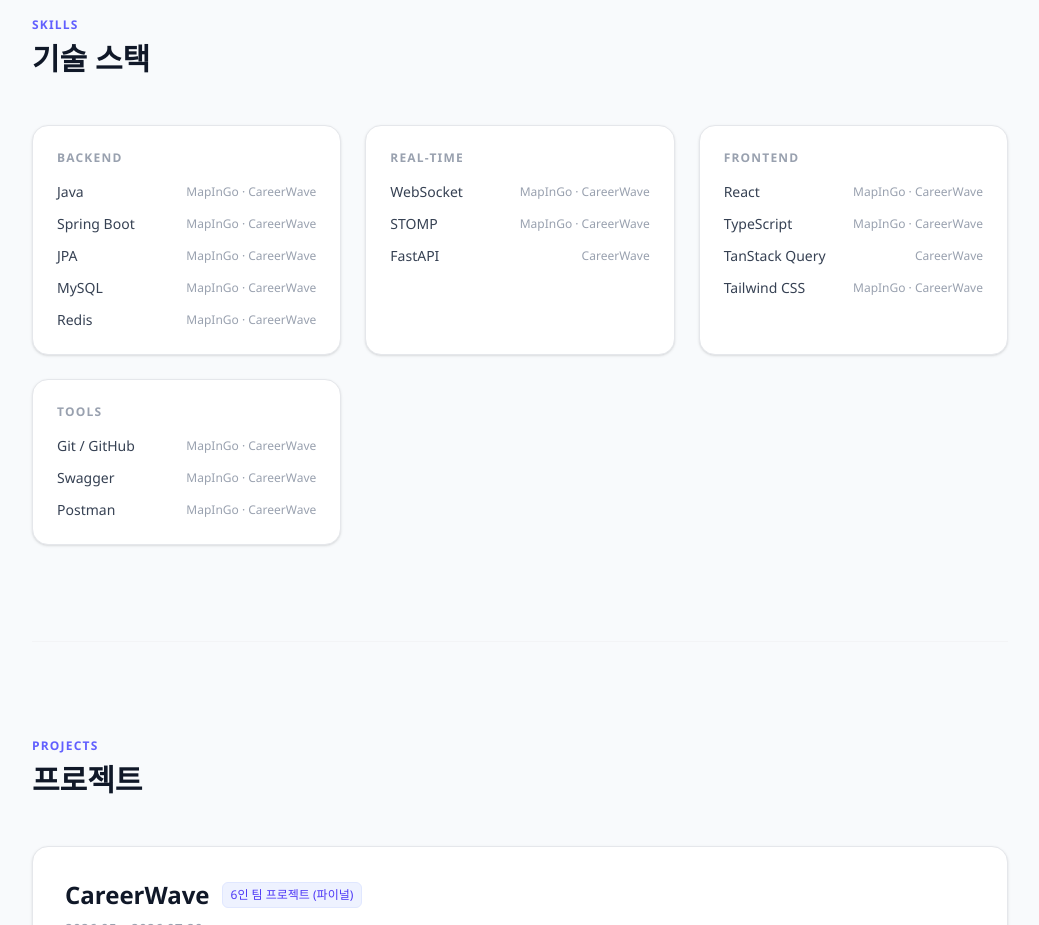
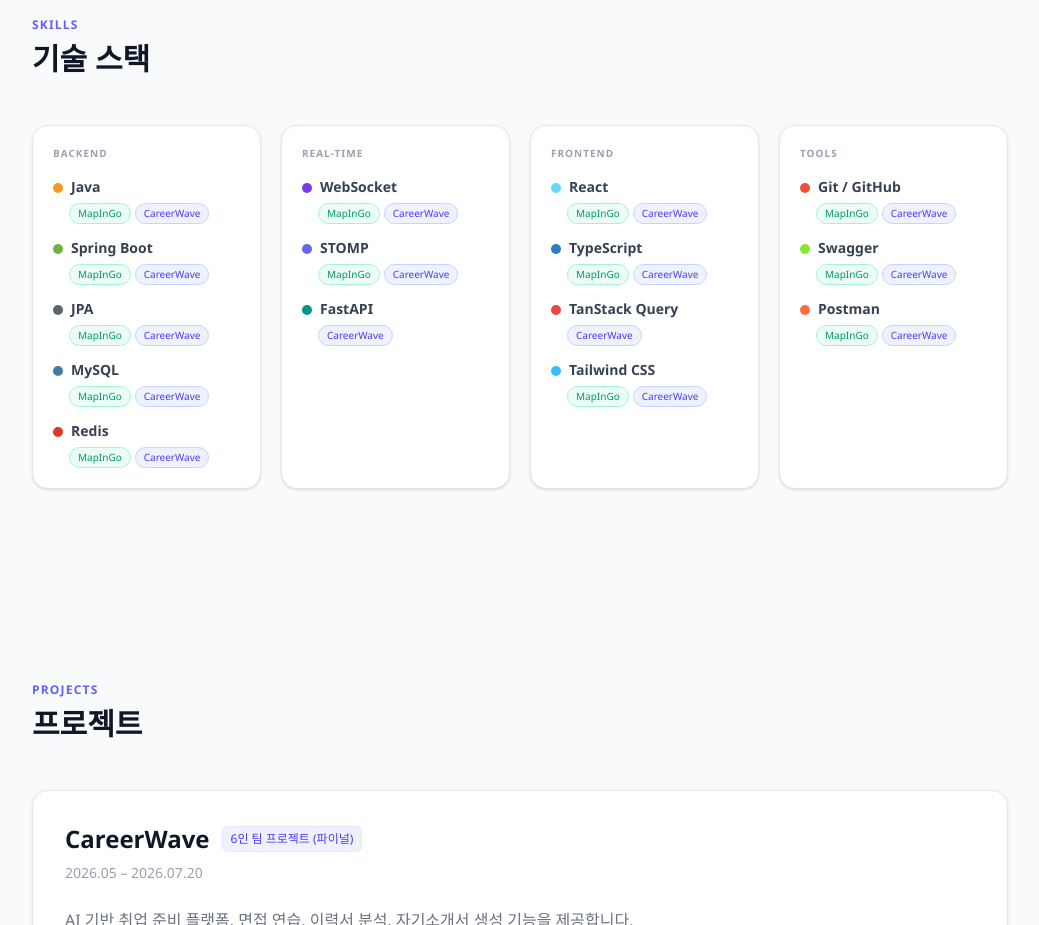
Before and after one commit to ixxveon/portfolio, a React app: page / in a window 1280 px wide. Shown: the part 880-1805 px from the top of the page, without its empty margins (120-1159 px from the left). Built offline with nearby package versions, Linux system fonts and the light colour scheme; the HTML template or start-up script is replaced by a standard one.

Commit message:
refactor(main) : Skills 섹션 — 브랜드 컬러 도트 아이콘, 프로젝트 뱃지, 4열 그리드, 호버 효과 추가

```diff
--- a/src/components/Skills.tsx
+++ b/src/components/Skills.tsx
@@ -1,5 +1,49 @@
 import { motion } from "framer-motion";
 import { skills } from "../data/portfolio";
+
+// 프로젝트 뱃지 색상
+const PROJECT_BADGE: Record<string, string> = {
+  CareerWave: "bg-indigo-50 text-indigo-600 border-indigo-200",
+  MapInGo: "bg-emerald-50 text-emerald-600 border-emerald-200",
+  "MapInGo · CareerWave": "", // split 처리
+};
+
+// 기술별 아이콘 (인라인 SVG or 컬러 도트)
+const TECH_ICON: Record<string, React.ReactNode> = {
+  Java: <Dot color="#f89820" />,
+  "Spring Boot": <Dot color="#6db33f" />,
+  JPA: <Dot color="#59666c" />,
+  MySQL: <Dot color="#4479a1" />,
+  Redis: <Dot color="#dc382d" />,
+  WebSocket: <Dot color="#7c3aed" />,
+  STOMP: <Dot color="#6366f1" />,
+  FastAPI: <Dot color="#009688" />,
+  React: <Dot color="#61dafb" />,
+  TypeScript: <Dot color="#3178c6" />,
+  "TanStack Query": <Dot color="#ef4444" />,
+  "Tailwind CSS": <Dot color="#38bdf8" />,
+  "Git / GitHub": <Dot color="#f05032" />,
+  Swagger: <Dot color="#85ea2d" />,
+  Postman: <Dot color="#ff6c37" />,
+};
+
+function Dot({ color }: { color: string }): React.JSX.Element {
+  return (
+    <span
+      className="inline-block w-2.5 h-2.5 rounded-full shrink-0 mt-0.5"
+      style={{ backgroundColor: color }}
+    />
+  );
+}
+
+function ProjectBadge({ name }: { name: string }): React.JSX.Element {
+  const cls = PROJECT_BADGE[name] ?? "bg-gray-50 text-gray-500 border-gray-200";
+  return (
+    <span className={`text-[10px] px-2 py-0.5 rounded-full border font-medium ${cls}`}>
+      {name}
+    </span>
+  );
+}
 
 export default function Skills(): React.JSX.Element {
   return (
@@ -14,26 +58,42 @@
         <h2 className="text-3xl font-bold text-gray-900 mb-12">기술 스택</h2>
       </motion.div>
 
-      <div className="grid grid-cols-1 md:grid-cols-3 gap-6">
+      {/* 2열 → 4열 반응형 그리드 */}
+      <div className="grid grid-cols-2 md:grid-cols-4 gap-5">
         {skills.map((group, i) => (
           <motion.div
             key={group.category}
             initial={{ opacity: 0, y: 20 }}
             whileInView={{ opacity: 1, y: 0 }}
             viewport={{ once: true }}
-            transition={{ duration: 0.5, delay: i * 0.1 }}
-            className="bg-white border border-gray-200 rounded-2xl p-6 shadow-sm hover:shadow-md hover:border-indigo-200 transition-all"
+            transition={{ duration: 0.4, delay: i * 0.08 }}
+            className="bg-white border border-gray-200 rounded-2xl p-5 shadow-sm hover:shadow-md hover:border-indigo-200 transition-all duration-300"
           >
-            <p className="text-xs text-gray-400 uppercase tracking-widest mb-4 font-semibold">
+            <p className="text-[10px] text-gray-400 uppercase tracking-widest mb-4 font-semibold">
               {group.category}
             </p>
-            <div className="flex flex-col gap-3">
-              {group.items.map((item) => (
-                <div key={item.name} className="flex items-center justify-between">
-                  <span className="text-sm font-medium text-gray-700">{item.name}</span>
-                  <span className="text-xs text-gray-400">{item.project}</span>
-                </div>
-              ))}
+            <div className="flex flex-col gap-3.5">
+              {group.items.map((item) => {
+                const projects = item.project.includes(" · ")
+                  ? item.project.split(" · ")
+                  : [item.project];
+
+                return (
+                  <div key={item.name} className="group flex flex-col gap-1.5">
+                    <div className="flex items-center gap-2">
+                      {TECH_ICON[item.name] ?? <Dot color="#94a3b8" />}
+                      <span className="text-sm font-semibold text-gray-700 group-hover:text-indigo-600 transition-colors">
+                        {item.name}
+                      </span>
+                    </div>
+                    <div className="flex flex-wrap gap-1 pl-4">
+                      {projects.map((p) => (
+                        <ProjectBadge key={p} name={p.trim()} />
+                      ))}
+                    </div>
+                  </div>
+                );
+              })}
             </div>
           </motion.div>
         ))}
```
